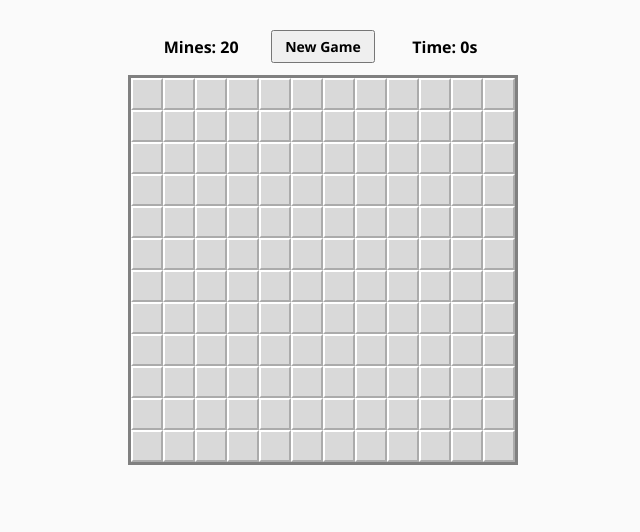
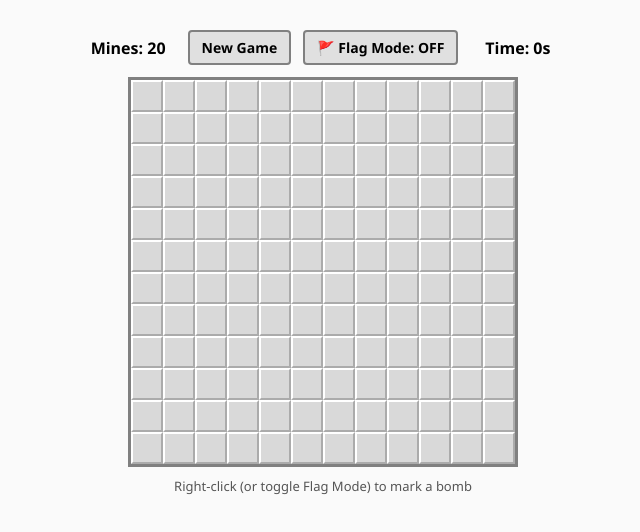
Before and after one commit to budadoos/Minesweeper, a plain HTML site: page index.html in a window 1280 px wide. Shown: the whole page, without its empty margins (317-957 px from the left). Drawn offline with Linux system fonts and the light colour scheme.

Commit message:
Refactor Minesweeper HTML and JavaScript
Updated Minesweeper game layout and functionality.

```diff
--- a/index.html
+++ b/index.html
@@ -2,6 +2,7 @@
 <html lang="en">
 <head>
 <meta charset="UTF-8">
+<meta name="viewport" content="width=device-width, initial-scale=1.0">
 <title>Minesweeper</title>
 <style>
   body {
@@ -16,21 +17,31 @@
   .top-bar {
     display: flex;
     align-items: center;
-    gap: 20px;
+    gap: 12px;
     margin-bottom: 12px;
+    flex-wrap: wrap;
+    justify-content: center;
   }
   .stat {
     font-size: 16px;
     font-weight: bold;
-    width: 100px;
+    width: 95px;
     text-align: center;
   }
-  button.reset-btn {
+  button.ctrl-btn {
     font-family: inherit;
     font-size: 14px;
     font-weight: bold;
-    padding: 5px 12px;
+    padding: 6px 12px;
     cursor: pointer;
+    border: 2px solid #808080;
+    background-color: #e0e0e0;
+    border-radius: 4px;
+  }
+  button.ctrl-btn.active {
+    background-color: #ffdddd;
+    border-color: #d32f2f;
+    color: #d32f2f;
   }
   #board {
     display: grid;
@@ -57,6 +68,11 @@
     background-color: #f2f2f2;
     cursor: default;
   }
+  .hint {
+    margin-top: 10px;
+    font-size: 13px;
+    color: #555;
+  }
   .c1 { color: blue; }
   .c2 { color: green; }
   .c3 { color: red; }
@@ -71,11 +87,13 @@
 
   <div class="top-bar">
     <div id="mine-lbl" class="stat">Mines: 20</div>
-    <button class="reset-btn" onclick="resetGame()">New Game</button>
+    <button class="ctrl-btn" onclick="resetGame()">New Game</button>
+    <button id="flag-mode-btn" class="ctrl-btn" onclick="toggleFlagMode()">🚩 Flag Mode: OFF</button>
     <div id="time-lbl" class="stat">Time: 0s</div>
   </div>
 
   <div id="board"></div>
+  <div class="hint">Right-click (or toggle Flag Mode) to mark a bomb</div>
 
 <script>
   const ROWS = 12;
@@ -87,6 +105,7 @@
   let revealed = new Set();
   let gameOver = false;
   let started = false;
+  let flagMode = false;
   let seconds = 0;
   let timerId = null;
   let cells = {};
@@ -94,9 +113,16 @@
   const boardEl = document.getElementById("board");
   const mineLbl = document.getElementById("mine-lbl");
   const timeLbl = document.getElementById("time-lbl");
+  const flagModeBtn = document.getElementById("flag-mode-btn");
 
   function key(r, c) {
     return `${r},${c}`;
+  }
+
+  function toggleFlagMode() {
+    flagMode = !flagMode;
+    flagModeBtn.textContent = flagMode ? "🚩 Flag Mode: ON" : "🚩 Flag Mode: OFF";
+    flagModeBtn.classList.toggle("active", flagMode);
   }
 
   function resetGame() {
@@ -113,7 +139,7 @@
     mineLbl.textContent = `Mines: ${MINES}`;
     timeLbl.textContent = "Time: 0s";
 
-    // Place mines randomly
+    // Place mines randomly across the entire board
     const allCoords = [];
     for (let r = 0; r < ROWS; r++) {
       for (let c = 0; c < COLS; c++) {
@@ -125,7 +151,8 @@
       [allCoords[i], allCoords[j]] = [allCoords[j], allCoords[i]];
     }
     for (let i = 0; i < MINES; i++) {
-      mineSet.add(key(allCoords[i][0], allCoords[i][1]));
+      const [r, c] = allCoords[i];
+      mineSet.add(key(r, c));
     }
 
     // Build grid
@@ -133,10 +160,16 @@
       for (let c = 0; c < COLS; c++) {
         const cell = document.createElement("div");
         cell.className = "cell";
-        cell.addEventListener("click", () => leftClick(r, c));
+        cell.addEventListener("click", () => {
+          if (flagMode) {
+            toggleFlag(r, c);
+          } else {
+            leftClick(r, c);
+          }
+        });
         cell.addEventListener("contextmenu", (e) => {
           e.preventDefault();
-          rightClick(r, c);
+          toggleFlag(r, c);
         });
         boardEl.appendChild(cell);
         cells[key(r, c)] = cell;
@@ -206,7 +239,7 @@
     }
   }
 
-  function rightClick(r, c) {
+  function toggleFlag(r, c) {
     const k = key(r, c);
     if (gameOver || revealed.has(k)) return;
 
@@ -214,11 +247,9 @@
     if (flags.has(k)) {
       flags.delete(k);
       cell.textContent = "";
-      cell.style.color = "black";
     } else {
       flags.add(k);
-      cell.textContent = "F";
-      cell.style.color = "red";
+      cell.textContent = "🚩";
     }
     mineLbl.textContent = `Mines: ${MINES - flags.size}`;
   }
@@ -228,9 +259,8 @@
     clearInterval(timerId);
     for (const m of mineSet) {
       const cell = cells[m];
-      cell.textContent = "*";
+      cell.textContent = "💣";
       cell.style.backgroundColor = won ? "#90ee90" : "#ff6b6b";
-      cell.style.color = "black";
     }
     setTimeout(() => {
       alert(won ? `You Won in ${seconds}s!` : "Boom! Game Over.");
```
